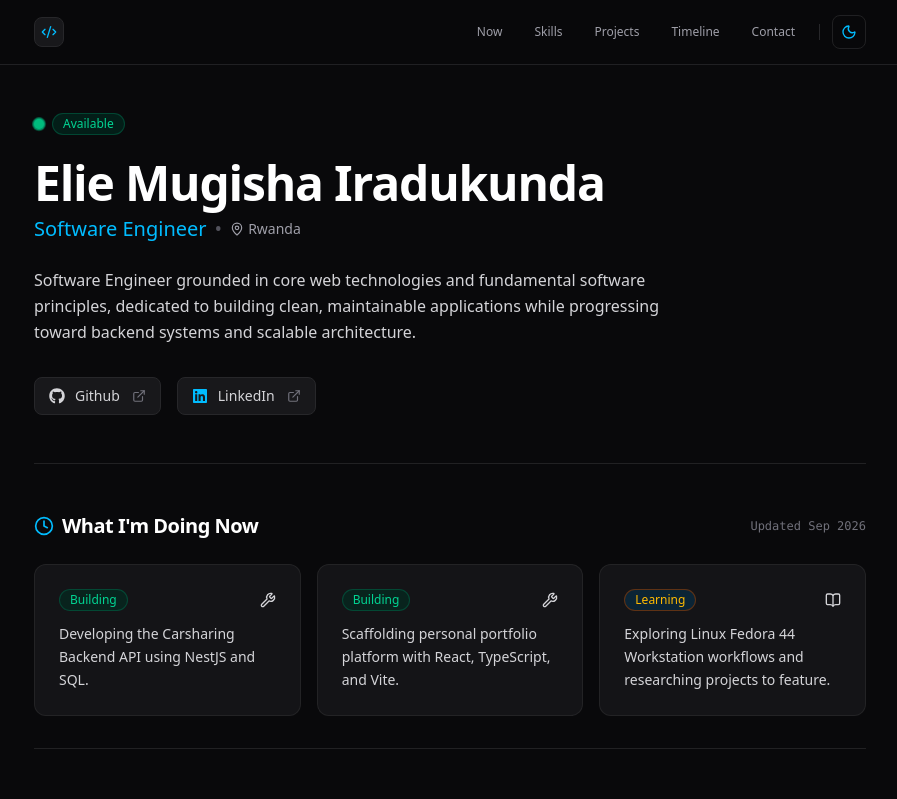
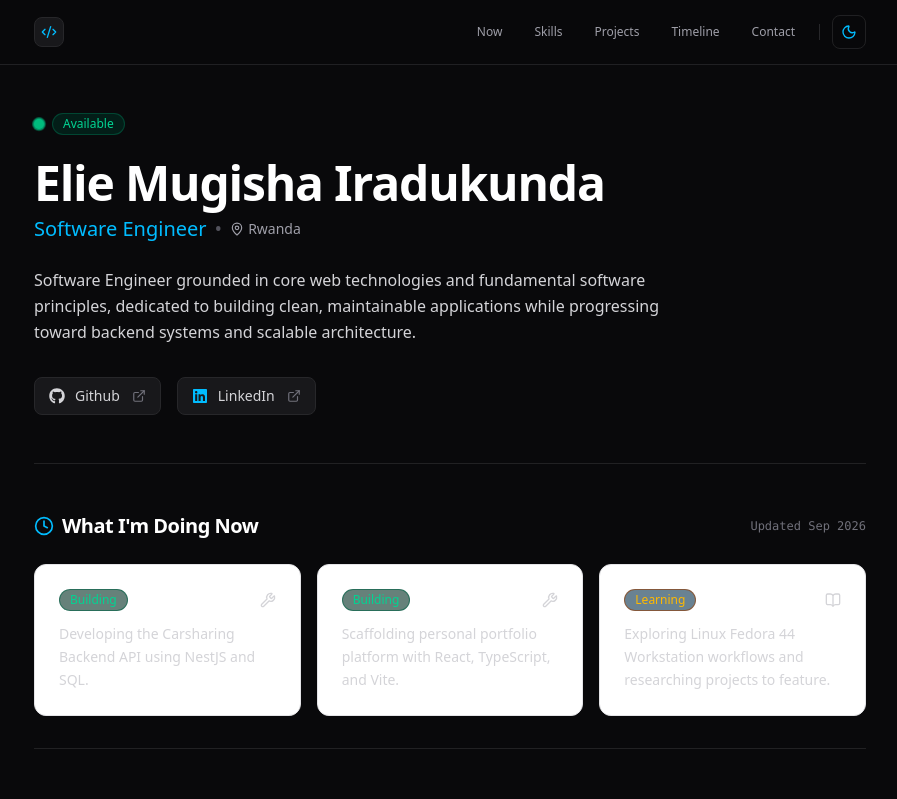
Before and after one commit to Elie-Mugisha/my-portfolio, a React (Vite) app: page / in a window 1280 px wide. Shown: the top 799 px of the page, without its empty margins (190-1087 px from the left). Built offline with nearby package versions, Linux system fonts and the light colour scheme.

Commit message:
feat(theme): configure dynamic CSS custom variables for dark/light mode switching

```diff
--- a/src/components/ui/Card.tsx
+++ b/src/components/ui/Card.tsx
@@ -1,11 +1,12 @@
 import { CardProps } from "./Card.types";
 
 export function Card({ children, className = '', hoverEffect = true }: CardProps) {
-  const baseStyles = 'p-6 bg-zinc-900/80 border border-zinc-800/80 rounded-xl transition-all duration-200';
-  const hoverStyles = hoverEffect ? 'hover:border-zinc-700 hover:bg-zinc-900' : '';
+  const baseStyles = 'p-6 rounded-xl border transition-all duration-200';
+  const themeStyles = 'bg-[var(--bg-card)] border-[var(--border-card)] text-[var(--text-primary)]';
+  const hoverStyles = hoverEffect ? 'hover:border-sky-500/50 hover:shadow-sm' : '';
 
   return (
-    <div className={`${baseStyles} ${hoverStyles} ${className}`}>
+    <div className={`${baseStyles} ${themeStyles} ${hoverStyles} ${className}`}>
       {children}
     </div>
   );
--- a/src/index.css
+++ b/src/index.css
@@ -1,21 +1,37 @@
 @import 'tailwindcss';
 
 @layer base {
-    :root {
+    :root,
+    html.dark {
         color-scheme: dark;
+        scroll-behavior: smooth;
+
+        --bg-main: #09090b;
+        --bg-card: #18181b;
+        --border-card: #27272a;
+        --text-primary: #f4f4f5;
+        --text-muted: #a1a1aa;
+        --text-heading: #ffffff;
     }
 
-    html {
-        scroll-behavior: smooth;
+    html.light {
+        color-scheme: light;
+
+        --bg-main: #fafafa;
+        --bg-card: #ffffff;
+        --border-card: #e4e4e7;
+        --text-primary: #71717a;
+        --text-heading: #09090b;
     }
 
     body {
-        background-color: #09090b;
-        color: #f4f4f5;
+        background-color: var(--bg-main);
+        color: var(--text-primary);
         font-family: system-ui, -apple-system, BlinkMacSystemFont, 'Segoe UI', Roboto, Oxygen, Ubuntu, Cantarell, 'Open Sans', 'Helvetica Neue', sans-serif;
         min-height: 100vh;
         -webkit-font-smoothing: antialiased;
         -moz-osx-font-smoothing: grayscale;
+        transition: background-color 0.25s ease, color 0.25s ease;
     }
 }
 
```
